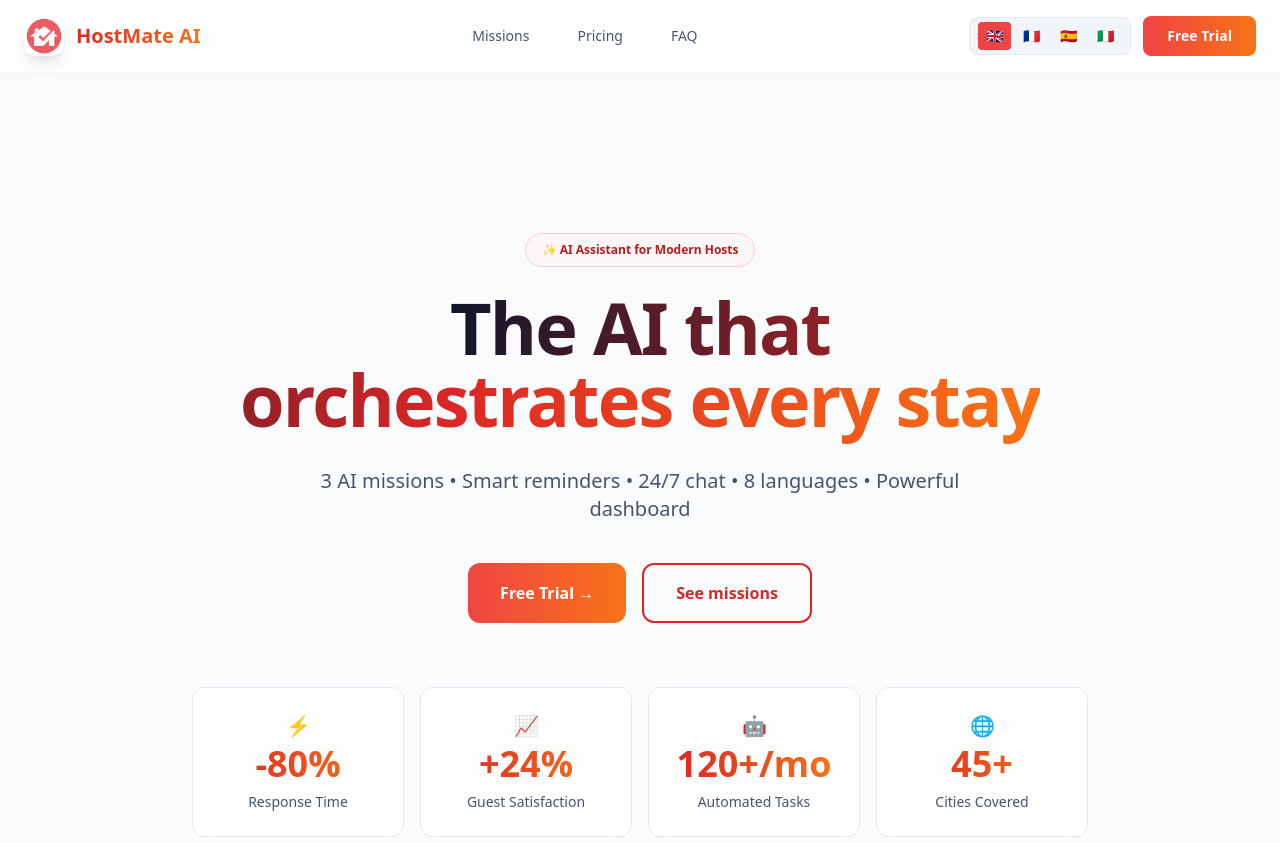
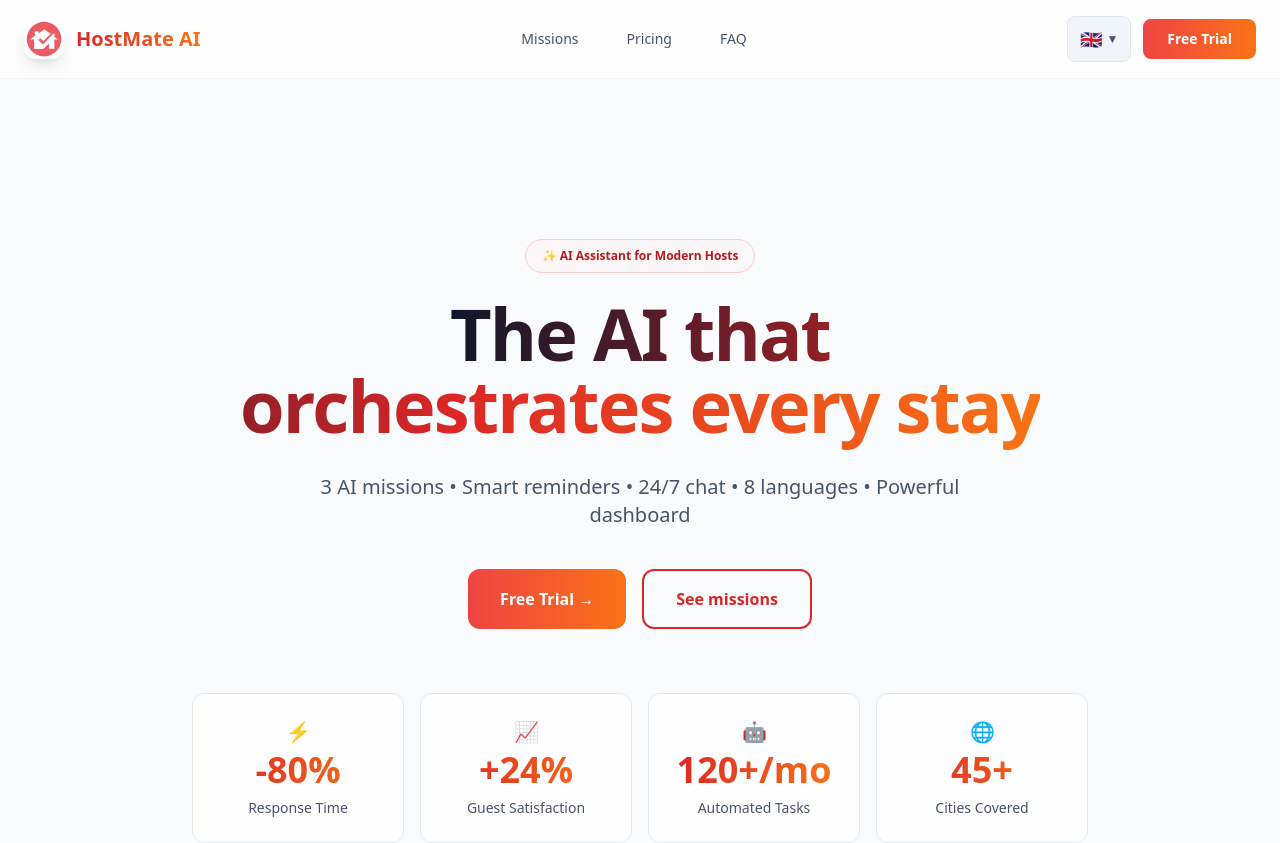
Before and after one commit to MOMOSIGMA/Hostmate_vitrine, a React (Vite) app: page / in a window 1280 px wide. Shown: the top 843 px of the page. Built offline with nearby package versions, Linux system fonts and the light colour scheme.

Commit message:
Improve: Language selector as compact dropdown menu

```diff
--- a/src/App.tsx
+++ b/src/App.tsx
@@ -60,6 +60,7 @@ const faqs = [
 
 function App() {
   const [lang, setLang] = useState<Language>('en')
+  const [showLangMenu, setShowLangMenu] = useState(false)
   const t = (key: string) => getTranslation(lang, key)
 
   const languages: Array<{ code: Language; name: string; flag: string }> = [
@@ -68,6 +69,8 @@ function App() {
     { code: 'es', name: 'Español', flag: '🇪🇸' },
     { code: 'it', name: 'Italiano', flag: '🇮🇹' },
   ]
+
+  const currentLang = languages.find(l => l.code === lang)
 
   const features = [
     {
@@ -174,21 +177,36 @@ function App() {
           </div>
 
           <div className="flex items-center gap-3">
-            <div className="flex gap-1 px-2 py-1 rounded-lg bg-slate-100 border border-slate-200">
+            {/* Language Dropdown */}
+            <div className="relative">
+              <button
+                onClick={() => setShowLangMenu(!showLangMenu)}
+                className="flex items-center gap-1 px-3 py-2 rounded-lg bg-slate-100 border border-slate-200 hover:border-red-300 transition-all text-lg"
+                title="Change language"
+              >
+                {currentLang?.flag}
+                <span className="text-xs text-slate-600">▼</span>
+              </button>
+
+              {showLangMenu && (
+                <div className="absolute right-0 mt-2 bg-white border border-slate-200 rounded-lg shadow-lg z-10">
                   {languages.map((l) => (
                     <button
                       key={l.code}
-                  onClick={() => setLang(l.code)}
-                  className={`px-2 py-1 rounded text-sm font-semibold transition-all ${
-                    lang === l.code
-                      ? 'bg-red-500 text-white'
-                      : 'text-slate-600 hover:text-slate-900'
-                  }`}
-                  title={l.name}
+                      onClick={() => {
+                        setLang(l.code)
+                        setShowLangMenu(false)
+                      }}
+                      className={`w-full px-4 py-2 text-left hover:bg-red-50 transition-colors flex items-center gap-2 ${
+                        lang === l.code ? 'bg-red-50 text-red-600 font-semibold' : 'text-slate-700'
+                      } ${l.code !== languages[languages.length - 1].code ? 'border-b border-slate-100' : ''}`}
                     >
-                  {l.flag}
+                      <span className="text-lg">{l.flag}</span>
+                      <span className="text-sm">{l.name}</span>
                     </button>
                   ))}
+                </div>
+              )}
             </div>
 
             <a
```
Lines whose indentation alone changed are shown as unchanged.
